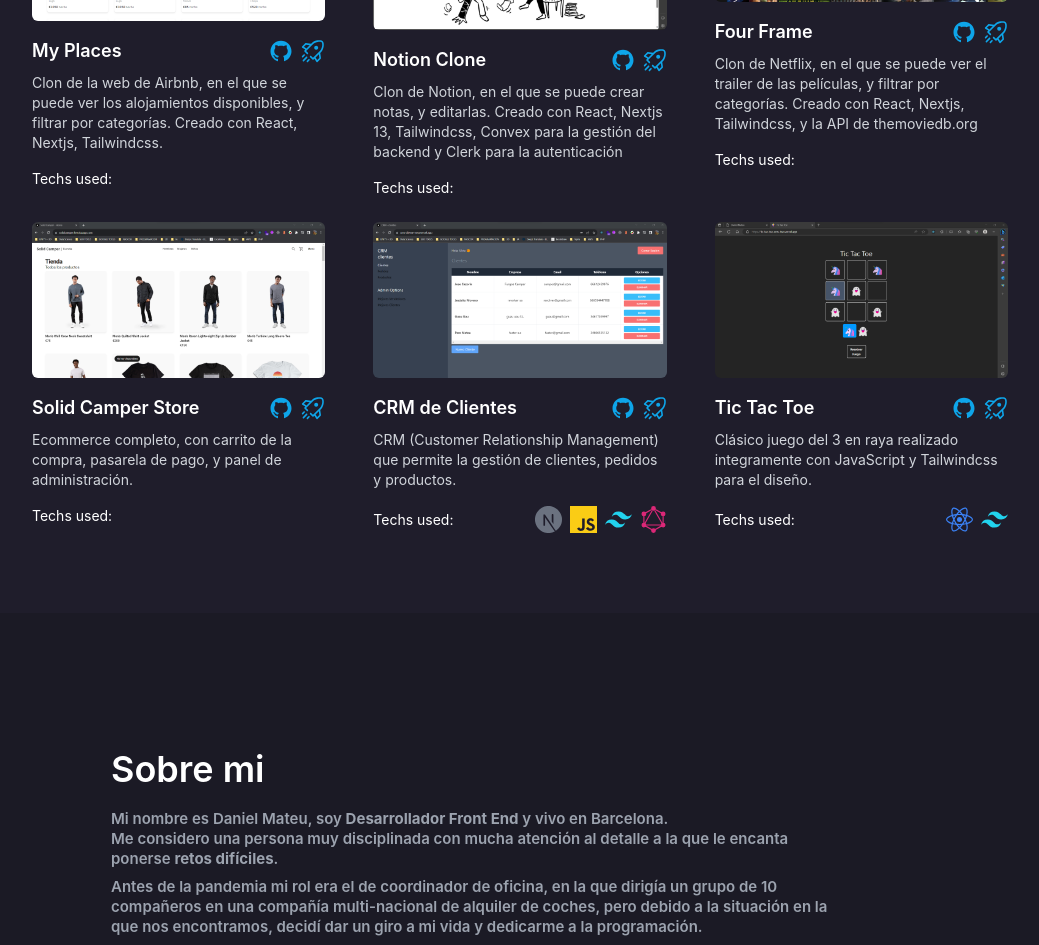
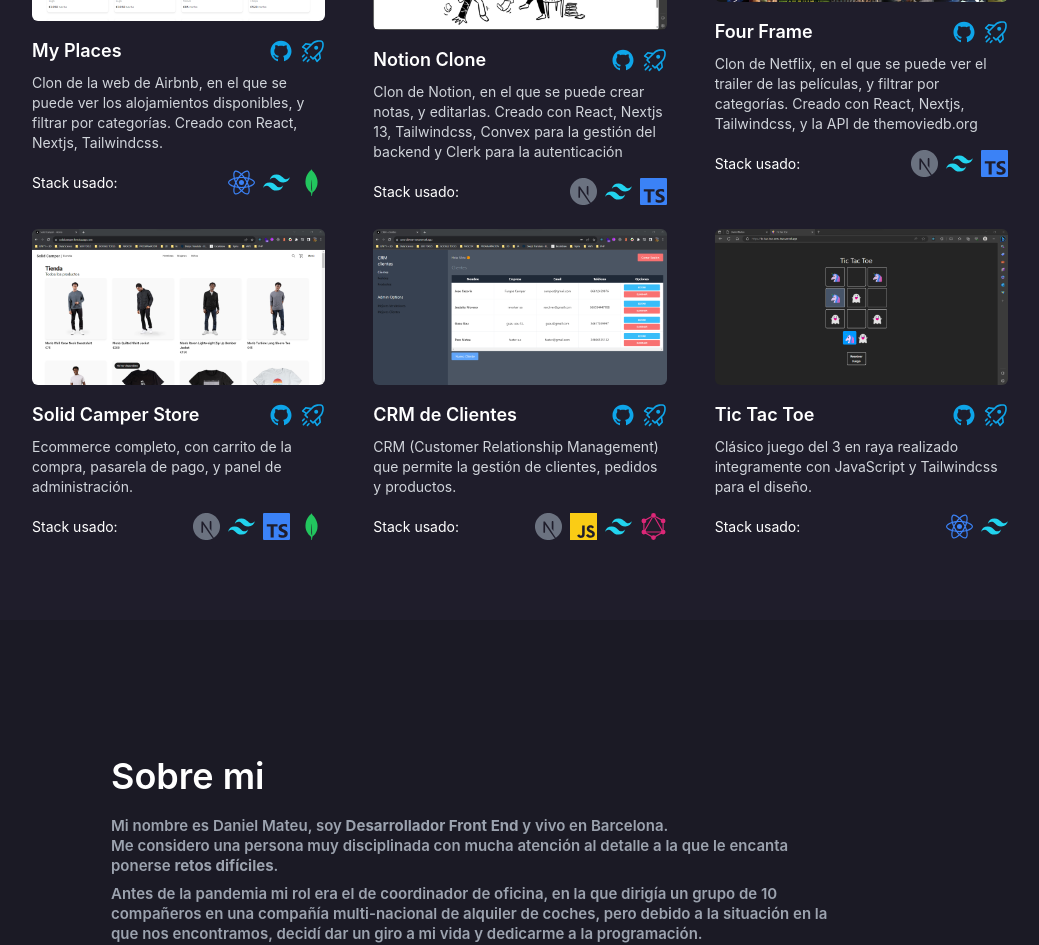
Before and after one commit to danielmateu/portfolio-agosto-2023, a Next.js app: page / in a window 1280 px wide. Shown: the part 2600-3545 px from the top of the page, without its empty margins (120-1159 px from the left). Built offline with nearby package versions, Linux system fonts and the light colour scheme.

Commit message:
something good is comming

```diff
--- a/components/MoreProjects.jsx
+++ b/components/MoreProjects.jsx
@@ -4,7 +4,7 @@
 import { useContext } from 'react'
 
 import Image from 'next/image'
-import { SiGraphql, SiNextdotjs, SiTailwindcss, SiJavascript, SiReact } from 'react-icons/si'
+import { SiGraphql, SiNextdotjs, SiTailwindcss, SiJavascript, SiReact, SiTypescript, SiMongodb } from 'react-icons/si'
 
 import { RxRocket } from 'react-icons/rx'
 import { AiOutlineGithub } from 'react-icons/ai'
@@ -59,10 +59,9 @@
 
 
             <div className='flex justify-between items-center w-full pt-4 '>
-              <span className={`${theme === 'dark' ? 'text-white' : 'text-gray-900'} text-sm `}>Techs used: </span>
+              <span className={`${theme === 'dark' ? 'text-white' : 'text-gray-900'} text-sm `}>Stack usado: </span>
 
               {project.title === 'CRM de Clientes' &&
-
                 <div className='flex gap-2'>
                   <SiNextdotjs className={'text-[27px] text-gray-500'} />
                   <SiJavascript className={'text-[27px] text-yellow-400'} />
@@ -70,7 +69,6 @@
                   <SiGraphql className={'text-[27px] text-pink-600'} />
                 </div>
               }
-
               {
                 project.title === 'Tic Tac Toe' &&
 
@@ -111,6 +109,43 @@
                 </div>
               }
 
+              {
+                project.title === 'My Places' &&
+                <div className='flex gap-2'>
+                  <SiReact className={'text-[27px] text-blue-500'} />
+                  <SiTailwindcss className={'text-[27px] text-cyan-400'} />
+                  <SiMongodb className={'text-[27px] text-green-500'} />
+                </div>
+              }
+
+              {
+                project.title === 'Notion Clone' &&
+                <div className='flex gap-2'>
+                  <SiNextdotjs className={'text-[27px] text-gray-500'} />
+                  <SiTailwindcss className={'text-[27px] text-cyan-400'} />
+                  <SiTypescript className={'text-[27px] text-blue-500'} />
+                </div>
+              }
+
+              {
+                project.title === 'Four Frame' &&
+                <div className='flex gap-2'>
+                  <SiNextdotjs className={'text-[27px] text-gray-500'} />
+                  <SiTailwindcss className={'text-[27px] text-cyan-400'} />
+                  <SiTypescript className={'text-[27px] text-blue-500'} />
+                </div>
+              }
+
+              {
+                project.title === 'Solid Camper Store' &&
+                <div className='flex gap-2'>
+                  <SiNextdotjs className={'text-[27px] text-gray-500'} />
+                  <SiTailwindcss className={'text-[27px] text-cyan-400'} />
+                  <SiTypescript className={'text-[27px] text-blue-500'} />
+                  <SiMongodb className={'text-[27px] text-green-500'} />
+                </div>
+              }
+
             </div>
           </div>
         ))}
--- a/data.js
+++ b/data.js
@@ -298,7 +298,4 @@
         urlDeploy: 'https://mern-calendar-dmateu.herokuapp.com/',
         urlRepo: 'https://github.com/danielmateu/calendar-mern-revisited',
     },
-
-
-
 ];
```
